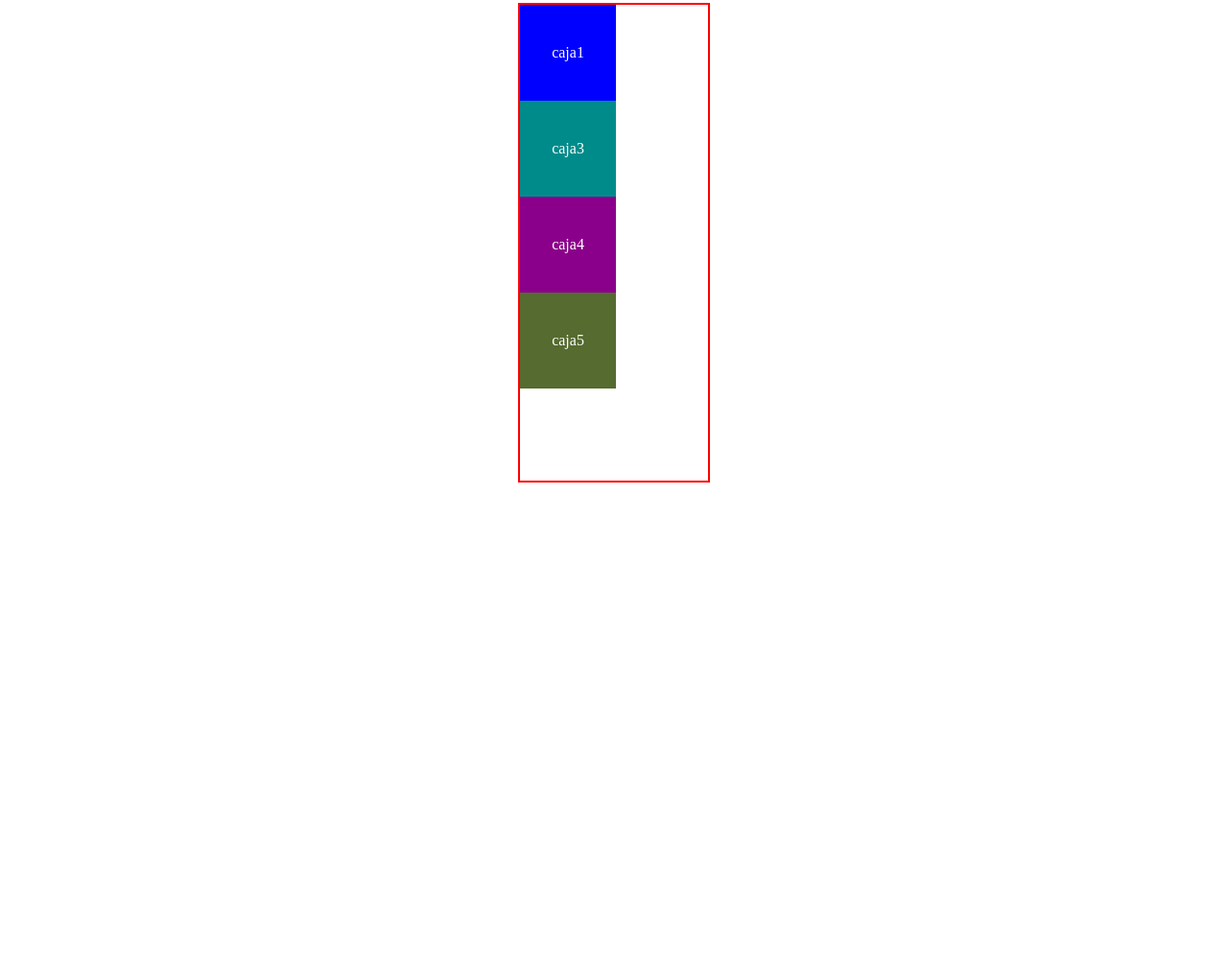
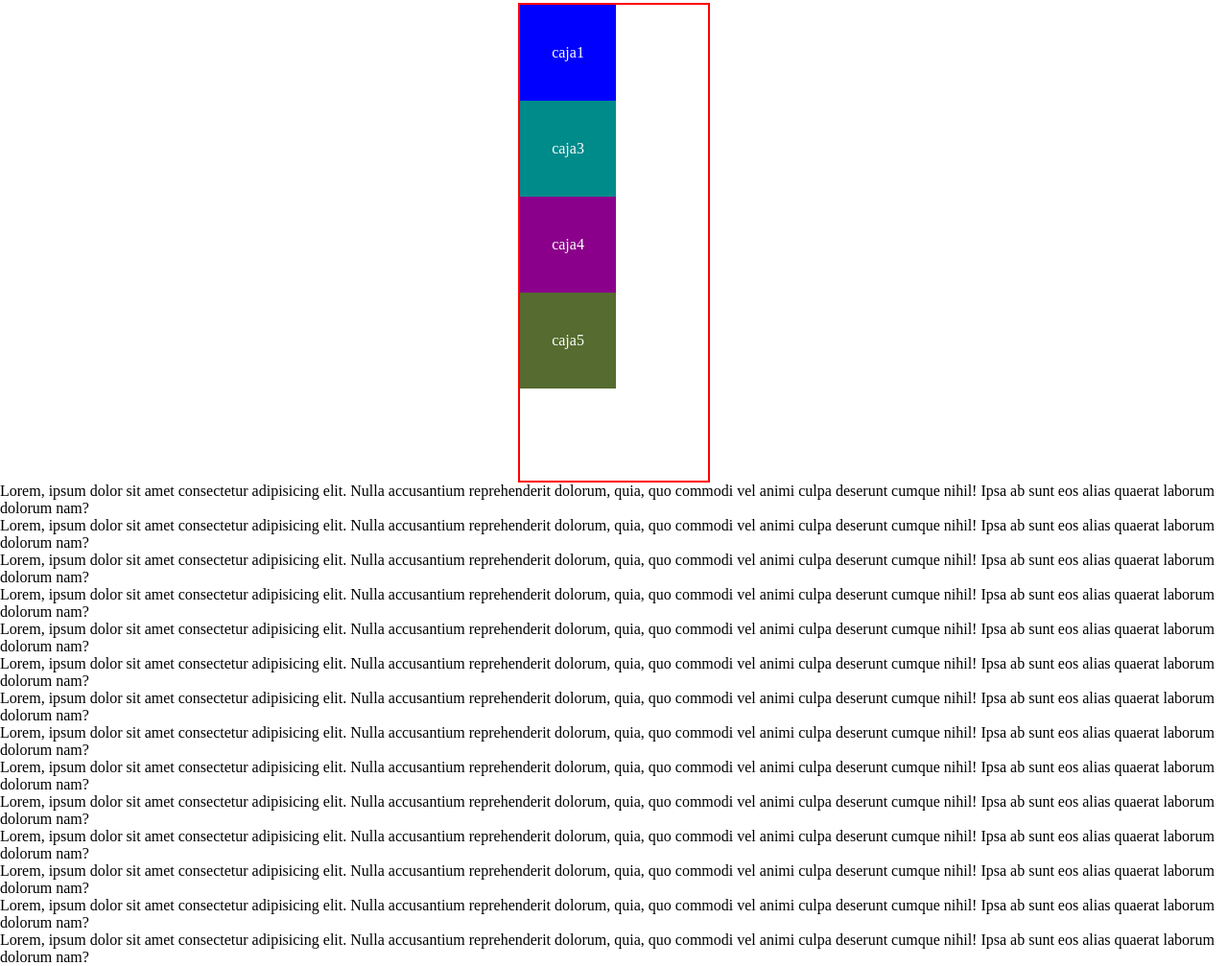
Before and after one commit to kevindandrew/Funval-G5, a plain HTML site: page dia-4/index.html in a window 1280 px wide. Shown: the part 147-1154 px from the top of the page at 96% size. Before the commit the page ends 800 px from the top, so only its background shows below. Drawn offline with Linux system fonts and the light colour scheme.

Commit message:
agregar encabezado y ajustar estilos en styles.css para mejorar la presentación

```diff
--- a/dia-4/index.html
+++ b/dia-4/index.html
@@ -7,6 +7,7 @@
     <link rel="stylesheet" href="./styles.css" />
   </head>
   <body>
+    <header>hola funval</header>
     <div class="caja-container">
       <div class="caja caja1">caja1</div>
       <div class="caja caja2">caja2</div>
@@ -14,5 +15,75 @@
       <div class="caja caja4">caja4</div>
       <div class="caja caja5">caja5</div>
     </div>
+    <p>
+      Lorem, ipsum dolor sit amet consectetur adipisicing elit. Nulla
+      accusantium reprehenderit dolorum, quia, quo commodi vel animi culpa
+      deserunt cumque nihil! Ipsa ab sunt eos alias quaerat laborum dolorum nam?
+    </p>
+    <p>
+      Lorem, ipsum dolor sit amet consectetur adipisicing elit. Nulla
+      accusantium reprehenderit dolorum, quia, quo commodi vel animi culpa
+      deserunt cumque nihil! Ipsa ab sunt eos alias quaerat laborum dolorum nam?
+    </p>
+    <p>
+      Lorem, ipsum dolor sit amet consectetur adipisicing elit. Nulla
+      accusantium reprehenderit dolorum, quia, quo commodi vel animi culpa
+      deserunt cumque nihil! Ipsa ab sunt eos alias quaerat laborum dolorum nam?
+    </p>
+    <p>
+      Lorem, ipsum dolor sit amet consectetur adipisicing elit. Nulla
+      accusantium reprehenderit dolorum, quia, quo commodi vel animi culpa
+      deserunt cumque nihil! Ipsa ab sunt eos alias quaerat laborum dolorum nam?
+    </p>
+    <p>
+      Lorem, ipsum dolor sit amet consectetur adipisicing elit. Nulla
+      accusantium reprehenderit dolorum, quia, quo commodi vel animi culpa
+      deserunt cumque nihil! Ipsa ab sunt eos alias quaerat laborum dolorum nam?
+    </p>
+    <p>
+      Lorem, ipsum dolor sit amet consectetur adipisicing elit. Nulla
+      accusantium reprehenderit dolorum, quia, quo commodi vel animi culpa
+      deserunt cumque nihil! Ipsa ab sunt eos alias quaerat laborum dolorum nam?
+    </p>
+    <p>
+      Lorem, ipsum dolor sit amet consectetur adipisicing elit. Nulla
+      accusantium reprehenderit dolorum, quia, quo commodi vel animi culpa
+      deserunt cumque nihil! Ipsa ab sunt eos alias quaerat laborum dolorum nam?
+    </p>
+    <p>
+      Lorem, ipsum dolor sit amet consectetur adipisicing elit. Nulla
+      accusantium reprehenderit dolorum, quia, quo commodi vel animi culpa
+      deserunt cumque nihil! Ipsa ab sunt eos alias quaerat laborum dolorum nam?
+    </p>
+    <p>
+      Lorem, ipsum dolor sit amet consectetur adipisicing elit. Nulla
+      accusantium reprehenderit dolorum, quia, quo commodi vel animi culpa
+      deserunt cumque nihil! Ipsa ab sunt eos alias quaerat laborum dolorum nam?
+    </p>
+    <p>
+      Lorem, ipsum dolor sit amet consectetur adipisicing elit. Nulla
+      accusantium reprehenderit dolorum, quia, quo commodi vel animi culpa
+      deserunt cumque nihil! Ipsa ab sunt eos alias quaerat laborum dolorum nam?
+    </p>
+    <p>
+      Lorem, ipsum dolor sit amet consectetur adipisicing elit. Nulla
+      accusantium reprehenderit dolorum, quia, quo commodi vel animi culpa
+      deserunt cumque nihil! Ipsa ab sunt eos alias quaerat laborum dolorum nam?
+    </p>
+    <p>
+      Lorem, ipsum dolor sit amet consectetur adipisicing elit. Nulla
+      accusantium reprehenderit dolorum, quia, quo commodi vel animi culpa
+      deserunt cumque nihil! Ipsa ab sunt eos alias quaerat laborum dolorum nam?
+    </p>
+    <p>
+      Lorem, ipsum dolor sit amet consectetur adipisicing elit. Nulla
+      accusantium reprehenderit dolorum, quia, quo commodi vel animi culpa
+      deserunt cumque nihil! Ipsa ab sunt eos alias quaerat laborum dolorum nam?
+    </p>
+    <p>
+      Lorem, ipsum dolor sit amet consectetur adipisicing elit. Nulla
+      accusantium reprehenderit dolorum, quia, quo commodi vel animi culpa
+      deserunt cumque nihil! Ipsa ab sunt eos alias quaerat laborum dolorum nam?
+    </p>
   </body>
 </html>
--- a/dia-4/styles.css
+++ b/dia-4/styles.css
@@ -7,14 +7,25 @@ html,
 body {
   width: 100%;
   height: 100%;
+  place-items: center;
+}
+header {
+  background-color: blue;
+  color: white;
+  height: 100px;
+  width: 100%;
   display: flex;
   align-items: center;
   justify-content: center;
+  position: fixed;
+  top: 0%;
+  z-index: 100;
 }
 .caja-container {
   border: 2px red solid;
   height: 500px;
   width: 200px;
+  margin-top: 150px;
 }
 .caja {
   width: 100px;
```
